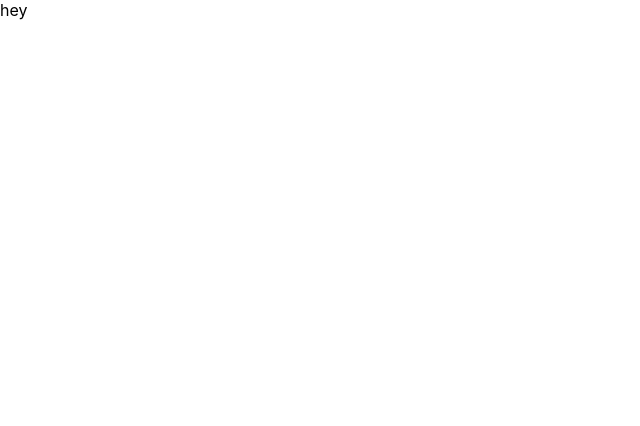
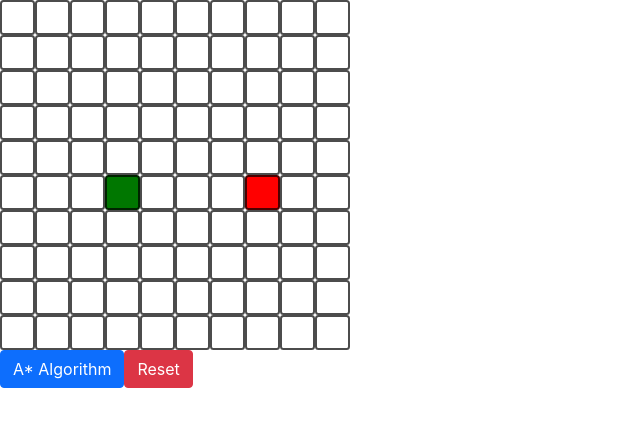
Before and after one commit to adisaljusi/astar-py, a React (Create React App) app in the folder fe/: page / in a window 1280 px wide. Shown: the top 426 px of the page, without its empty margins (0-640 px from the left). Built offline with nearby package versions, Linux system fonts and the light colour scheme.

Commit message:
API endpoint and visualize algorithm (#4)
* Create react app

* Add .eslintcache to gitignore

* Create PathVisualizer

* remove unused files

* create endpoint for getting the locations

* add bootstrap

* Implement request to the api to return the shortest for the algo

```diff
--- a/fe/public/index.html
+++ b/fe/public/index.html
@@ -1,5 +1,6 @@
 <!DOCTYPE html>
 <html lang="en">
+
 <head>
   <meta charset="utf-8" />
   <link rel="icon" href="%PUBLIC_URL%/favicon.ico" />
@@ -7,37 +8,18 @@
   <meta name="theme-color" content="#000000" />
   <meta
     name="description"
-      content="Web site created using create-react-app"
-    />
+    content="Web site created using create-react-app" />
   <link rel="apple-touch-icon" href="%PUBLIC_URL%/logo192.png" />
-    <!--
-      manifest.json provides metadata used when your web app is installed on a
-      user's mobile device or desktop. See https://developers.google.com/web/fundamentals/web-app-manifest/
-    -->
   <link rel="manifest" href="%PUBLIC_URL%/manifest.json" />
-    <!--
-      Notice the use of %PUBLIC_URL% in the tags above.
-      It will be replaced with the URL of the `public` folder during the build.
-      Only files inside the `public` folder can be referenced from the HTML.
-
-      Unlike "/favicon.ico" or "favicon.ico", "%PUBLIC_URL%/favicon.ico" will
-      work correctly both with client-side routing and a non-root public URL.
-      Learn how to configure a non-root public URL by running `npm run build`.
-    -->
+  <!-- CSS only -->
+  <link href="https://cdn.jsdelivr.net/npm/bootstrap@5.0.0-beta1/dist/css/bootstrap.min.css" rel="stylesheet"
+    integrity="sha384-giJF6kkoqNQ00vy+HMDP7azOuL0xtbfIcaT9wjKHr8RbDVddVHyTfAAsrekwKmP1" crossorigin="anonymous">
   <title>React App</title>
 </head>
+
 <body>
   <noscript>You need to enable JavaScript to run this app.</noscript>
   <div id="root"></div>
-    <!--
-      This HTML file is a template.
-      If you open it directly in the browser, you will see an empty page.
+</body>
 
-      You can add webfonts, meta tags, or analytics to this file.
-      The build step will place the bundled scripts into the <body> tag.
-
-      To begin the development, run `npm start` or `yarn start`.
-      To create a production bundle, use `npm run build` or `yarn build`.
-    -->
-  </body>
 </html>
--- a/fe/src/Node/Node.jsx
+++ b/fe/src/Node/Node.jsx
@@ -1,9 +1,3 @@
-import react from 'react';
+const Node = (props) => <div className={`node ${props.classValue}`}></div>;
 
-const Node = (props) => {
-  return (
-    <div>
-
-    </div>
-  )
-}
+export default Node;
--- /dev/null
+++ b/fe/src/Node/helper.js
@@ -0,0 +1,8 @@
+export const createGridArray = () => {
+  const result = [];
+
+  for (let i = 0; i < 10; i++) {
+    result[i] = [0, 0, 0, 0, 0, 0, 0, 0, 0, 0];
+  }
+  return result;
+};
--- a/fe/src/PathVisualizer.jsx
+++ b/fe/src/PathVisualizer.jsx
@@ -1,7 +1,98 @@
-const PathVisualizer = () => (
-  <div>
-    hey
-  </div>
-)
+import { useState } from "react";
+import { createGridArray } from "./Node/helper";
+import Node from "./Node/Node";
+
+const PathVisualizer = () => {
+  const [grid, setGrid] = useState(createGridArray());
+  const [solution, setSolution] = useState(null);
+  const start = [3, 5];
+  const end = [7, 5];
+
+  const styleSelectedNode = (value) => {
+    const x = value[0];
+    const y = value[1];
+
+    if (solution !== null) {
+      for (let t of solution) {
+        const sX = t[0];
+        const sY = t[1];
+
+        if (sX === x && sY === y) {
+          return "solution";
+        }
+      }
+    }
+
+    if (start[0] === x && start[1] === y) {
+      return "start";
+    } else if (end[0] === x && start[1] === y) {
+      return "end";
+    } else if (grid[x][y] !== 0) {
+      return "selected";
+    }
+
+    return "";
+  };
+
+  const getAStarSolution = async () => {
+    fetch("http://127.0.0.1:5000/api/astar", {
+      method: "POST",
+      body: JSON.stringify({
+        start: start,
+        end: end,
+        grid: grid,
+      }),
+      headers: new Headers({
+        "Content-Type": "application/json",
+        "Access-Control-Allow-Origin": "*",
+      }),
+    })
+      .then((res) => res.json())
+      .then((res) => setSolution(res));
+  };
+
+  const onNodeClick = (e, value) => {
+    e.preventDefault();
+    setSolution(null);
+    const x = value[0];
+    const y = value[1];
+
+    const tmpGrid = [...grid];
+
+    if (grid[x][y] === 0) {
+      tmpGrid[x][y] = 1;
+    } else {
+      tmpGrid[x][y] = 0;
+    }
+    setGrid(tmpGrid);
+  };
+
+  const reset = () => setGrid(createGridArray());
+
+  return (
+    <div>
+      {grid.map((nodes, gridIx) => {
+        return (
+          <div key={gridIx} className="grid">
+            {nodes.map((node, i) => {
+              const value = [i, gridIx];
+              return (
+                <div key={value} onClick={(e) => onNodeClick(e, value)}>
+                  <Node classValue={styleSelectedNode(value)} />
+                </div>
+              );
+            })}
+          </div>
+        );
+      })}
+      <button className="btn btn-primary" onClick={getAStarSolution}>
+        A* Algorithm
+      </button>
+      <button className="btn btn-danger" onClick={reset}>
+        Reset
+      </button>
+    </div>
+  );
+};
 
 export default PathVisualizer;
--- a/fe/src/index.css
+++ b/fe/src/index.css
@@ -1,13 +1,41 @@
 body {
   margin: 0;
-  font-family: -apple-system, BlinkMacSystemFont, 'Segoe UI', 'Roboto', 'Oxygen',
-    'Ubuntu', 'Cantarell', 'Fira Sans', 'Droid Sans', 'Helvetica Neue',
+  font-family: -apple-system, BlinkMacSystemFont, "Segoe UI", "Roboto", "Oxygen",
+    "Ubuntu", "Cantarell", "Fira Sans", "Droid Sans", "Helvetica Neue",
     sans-serif;
   -webkit-font-smoothing: antialiased;
   -moz-osx-font-smoothing: grayscale;
 }
 
 code {
-  font-family: source-code-pro, Menlo, Monaco, Consolas, 'Courier New',
+  font-family: source-code-pro, Menlo, Monaco, Consolas, "Courier New",
     monospace;
 }
+
+.grid {
+  display: flex;
+}
+
+.node {
+  width: 35px;
+  height: 35px;
+  border: 2px rgba(0, 0, 0, 0.7) solid;
+  border-radius: 10%;
+}
+
+.selected {
+  background: #003399;
+  transition: all 250ms ease-in-out;
+}
+
+.start {
+  background: #007700;
+}
+
+.end {
+  background: #ff0000;
+}
+
+.solution {
+  background: #ff8800;
+}
--- a/fe/src/index.js
+++ b/fe/src/index.js
@@ -2,7 +2,6 @@ import React from 'react';
 import ReactDOM from 'react-dom';
 import './index.css';
 import App from './App';
-import reportWebVitals from './reportWebVitals';
 
 ReactDOM.render(
   <React.StrictMode>
@@ -10,8 +9,3 @@ ReactDOM.render(
   </React.StrictMode>,
   document.getElementById('root')
 );
-
-// If you want to start measuring performance in your app, pass a function
-// to log results (for example: reportWebVitals(console.log))
-// or send to an analytics endpoint. Learn more: https://bit.ly/CRA-vitals
-reportWebVitals();
```
Also changed, not shown: 1 other file (tests, documents, lock files or other folders). Lines whose indentation alone changed are shown as unchanged.
